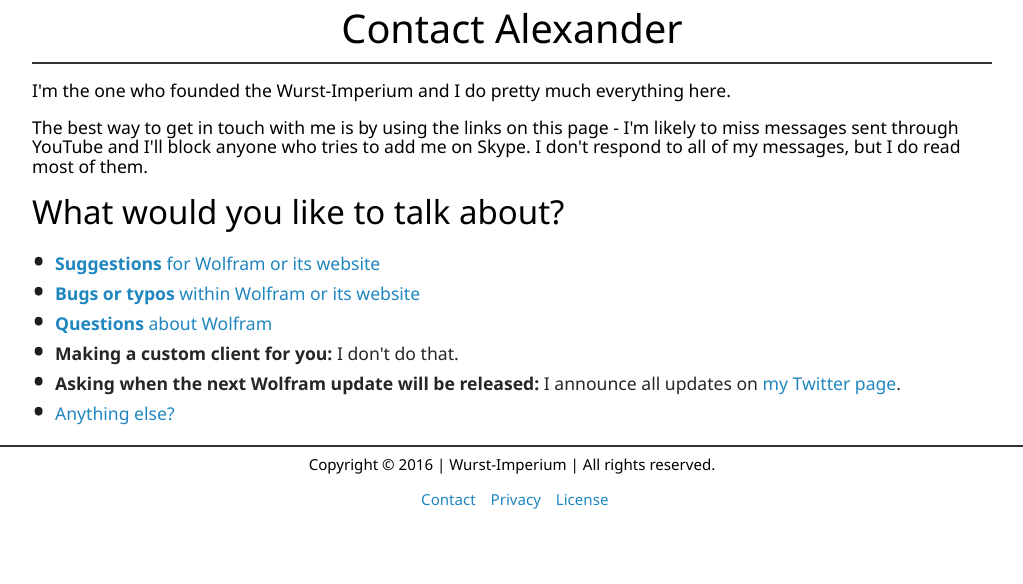
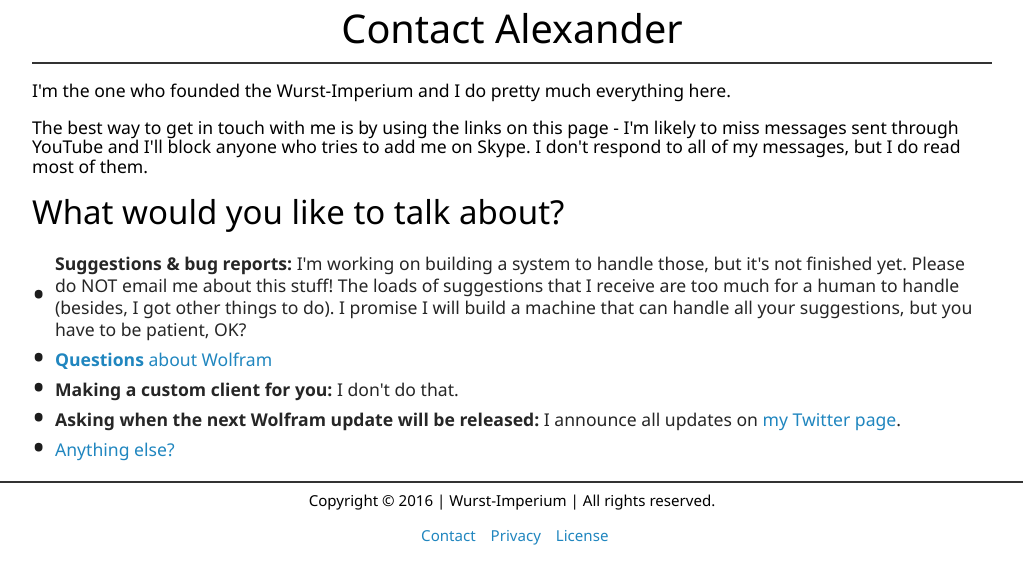
Before and after one commit to Wurst-Imperium/WolframClient.net, a Jekyll site: the page built from _contact/index.html, in a window 1280 px wide, cut to the strip 270-854 px from the top of the page. Shown: the whole strip, without its empty margins (128-1151 px from the left). Built offline with Jekyll 4.4.1, drawn with Linux system fonts in a browser that asks for light colours.

Commit message:
Update contact page

```diff
--- a/_contact/index.html
+++ b/_contact/index.html
@@ -18,8 +18,7 @@ permalink: /contact/
 </p>
 <h2 class="text-light">What would you like to talk about?</h2>
 <ul class="simple-list dark-bullet">
-  <li><a href="suggestions/"><b>Suggestions</b> for Wolfram or its website</a></li>
-  <li><a href="bugs/"><b>Bugs or typos</b> within Wolfram or its website</a></li>
+  <li><b>Suggestions &amp; bug reports:</b> I'm working on building a system to handle those, but it's not finished yet. Please do NOT email me about this stuff! The loads of suggestions that I receive are too much for a human to handle (besides, I got other things to do). I promise I will build a machine that can handle all your suggestions, but you have to be patient, OK?</li>
   <li><a href="questions/"><b>Questions</b> about Wolfram</a></li>
   <li><b>Making a custom client for you:</b> I don't do that.</li>
   <li><b>Asking when the next Wolfram update will be released:</b> I announce all updates on <a href="https://www.alexander01998.tk/twitter">my Twitter page</a>.</li>
```
